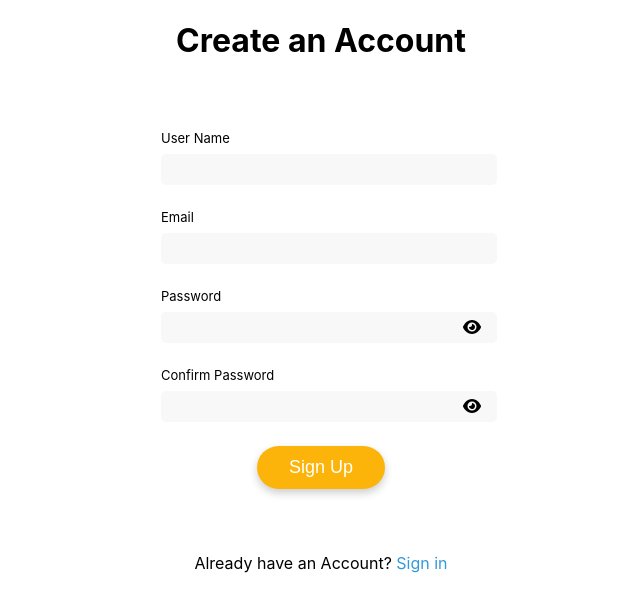
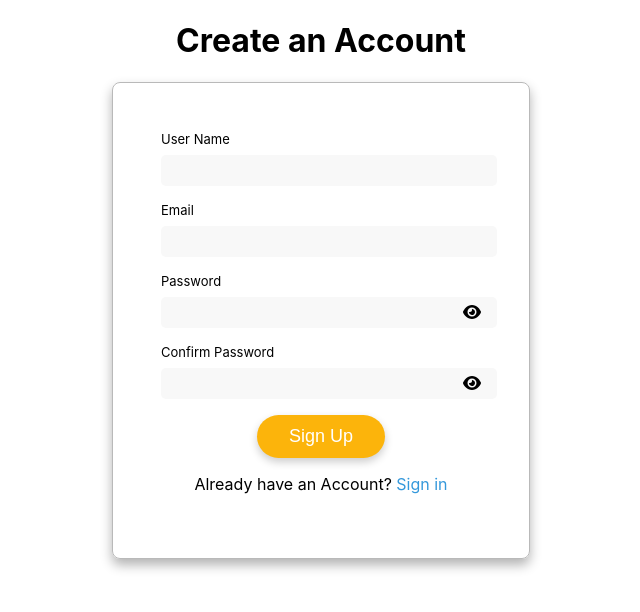
Before and after one commit to NoentBerisha/social-media-app, a React (Create React App) app in the folder frontend/: page / in a window 1280 px wide. Shown: the top 612 px of the page, without its empty margins (319-959 px from the left). Built offline with nearby package versions, Linux system fonts and the light colour scheme.

Commit message:
Update Sign Up view
I have made minor changes in the sign up view

```diff
--- a/frontend/src/components/auth/Auth.css
+++ b/frontend/src/components/auth/Auth.css
@@ -7,37 +7,43 @@
     --input-backround-color: #f8f8f8;
     --signup-login-button: #fcb40b;
     --signup-login-text: #fff;
-  }
+}
 
-.container, .container form, .input_label {
+.container,
+.container form,
+.input_label {
     display: flex;
     flex-direction: column;
     align-items: center;
     justify-content: center;
 }
-.container form{
-    width:20rem;
+
+.container form {
+    width: 20rem;
     padding: 3rem;
     border-radius: 8px;
+    border: solid 1px rgb(185, 185, 185);
+    box-shadow: 0px 6px 12px rgba(0, 0, 0, 0.3);
 }
 
 .container form button {
     background-color: var(--signup-login-button);
     color: var(--signup-login-text);
-    border:none;
+    border: none;
     border-radius: 25px;
     font-size: large;
     padding: 0.7rem 2rem;
     box-shadow: 0px 4px 8px rgba(0, 0, 0, 0.2);
+    cursor: pointer;
 }
 
-.input_label{
+.input_label {
     align-items: flex-start;
-    margin-bottom: 1rem;
+    margin-bottom: 0.5rem;
     width: 100%;
 }
 
-.input_label input{
+.input_label input {
     width: 100%;
     padding: 0.5rem;
     margin: 0.5rem 0;
@@ -46,15 +52,15 @@
     background-color: var(--input-backround-color);
 }
 
- .password{
+.password {
     width: 100%;
 }
 
-.input_label label{
+.input_label label {
     font-size: small;
 }
 
-.container a{
+.container a {
     color: var(--primary-color);
     text-decoration: none;
     margin-top: 1rem;
@@ -66,4 +72,4 @@
     top: 50%;
     transform: translateY(-50%);
     cursor: pointer;
-  }
+}
--- a/frontend/src/components/auth/SignUp.js
+++ b/frontend/src/components/auth/SignUp.js
@@ -25,7 +25,11 @@ function SignUp() {
     e.preventDefault();
     if (password !== confirmPassword) {
       toast.error("Passwords do not match");
-    } else {
+    }
+    else if (!(password.length >= 8 && password.match(/[a-z]/) && password.match(/[A-Z]/) && password.match(/[0-9]/) && password.match(/[^a-zA-Z\d]/))) {
+      toast.error("Password must be at least 8 characters long and contain at least one lowercase letter, one uppercase letter, one digit, and one special character");
+    }
+    else {
       //define the sign up function
 
       console.log("username is: ", username);
@@ -47,6 +51,7 @@ function SignUp() {
             type="text"
             id="username"
             name="username"
+            required
             value={username}
             onChange={(e) => setUsername(e.target.value)}
           />
@@ -58,6 +63,7 @@ function SignUp() {
             type="email"
             id="email"
             name="email"
+            required
             value={email}
             onChange={(e) => setEmail(e.target.value)}
           />
@@ -71,6 +77,7 @@ function SignUp() {
               id="password"
               name="password"
               value={password}
+              required
               onChange={(e) => setPassword(e.target.value)}
             />
             <FontAwesomeIcon
@@ -88,6 +95,7 @@ function SignUp() {
               type={isConfirmPasswordVisible ? "text" : "password"}
               id="password2"
               name="password2"
+              required
               value={confirmPassword}
               onChange={(e) => setConfirmPassword(e.target.value)}
             />
@@ -100,11 +108,12 @@ function SignUp() {
         </span>
 
         <button type="submit">Sign Up</button>
+        <p>
+        Already have an Account? <a href="">Sign in</a>
+      </p>
       </form>
 
-      <p>
-        Already have an Account? <a href="">Sign in</a>
-      </p>
+
     </div>
   );
 }
```
